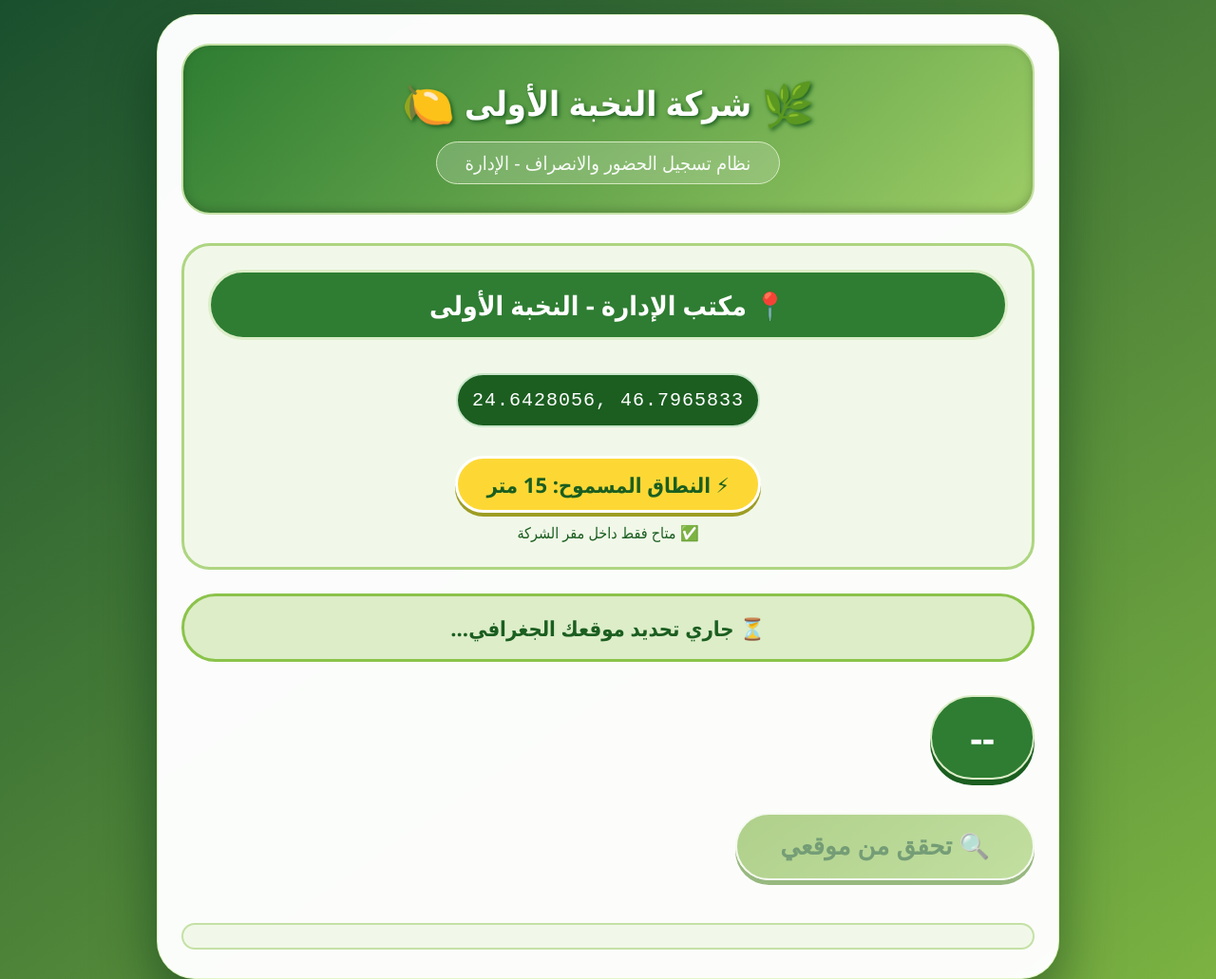
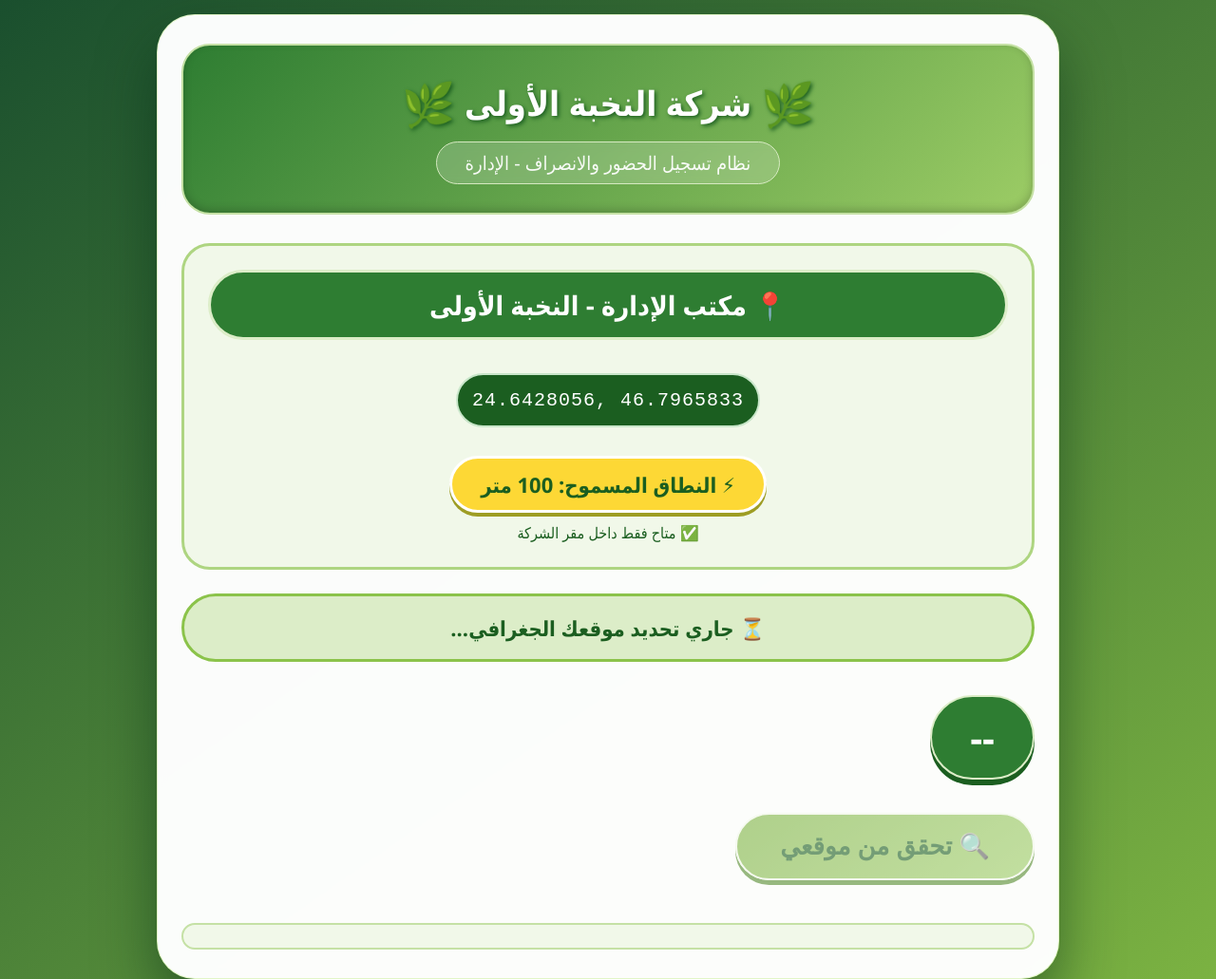
Before and after one commit to sheme9229-pixel/firstelite.github.io, a plain HTML site: page index.html in a window 1280 px wide. Shown: the top 1031 px of the page at 95% size. Drawn offline with Linux system fonts and the light colour scheme.

Commit message:
Update index.html

```diff
--- a/index.html
+++ b/index.html
@@ -307,7 +307,7 @@
             <!-- الهيدر الأخضر -->
             <div class="header">
                 <h1>
-                    <span>🌿</span> شركة النخبة الأولى <span>🍋</span>
+                    <span>🌿</span> شركة النخبة الأولى <span>🌿</span>
                 </h1>
                 <p>نظام تسجيل الحضور والانصراف - الإدارة</p>
             </div>
@@ -322,7 +322,7 @@
                 </div>
                 <div style="margin: 20px 0 10px;">
                     <span class="range-badge">
-                        ⚡ النطاق المسموح: 15 متر
+                        ⚡ النطاق المسموح: 100 متر
                     </span>
                 </div>
                 <p style="color: #1b5e20; font-size: 16px; margin-top: 10px;">
@@ -388,7 +388,7 @@
             lng: 46.7965833
         };
 
-        const MAX_DISTANCE = 15; // 15 متر
+        const MAX_DISTANCE = 100; // 100 متر
 
         const FORM_LINKS = {
             attendance: "https://docs.google.com/forms/d/e/1FAIpQLSdsyu-SHIgxkP7UMZKHHVy_OfTb5_wHm6e26EuORkY91PkpMA/viewform",
```
